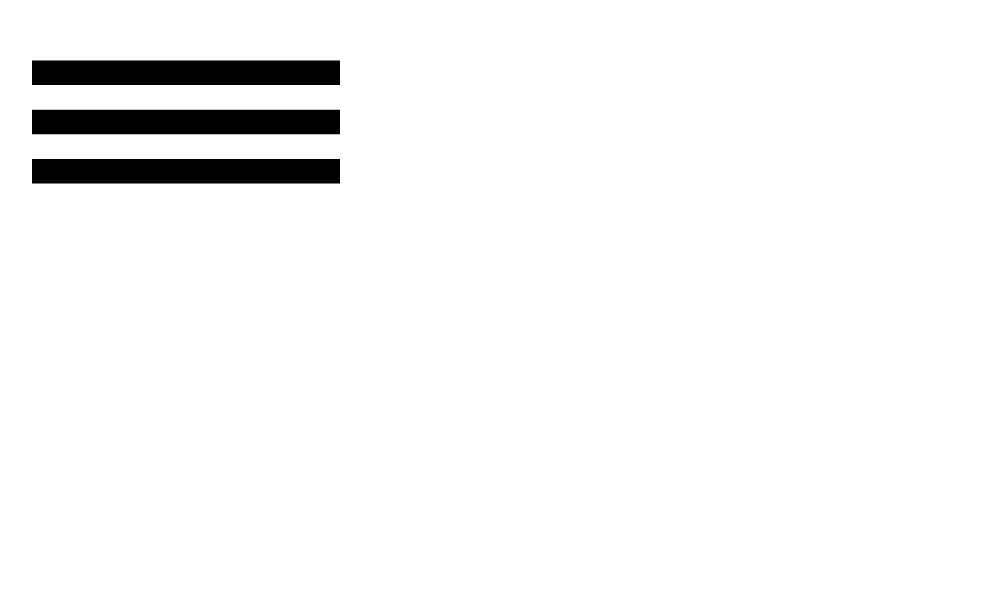
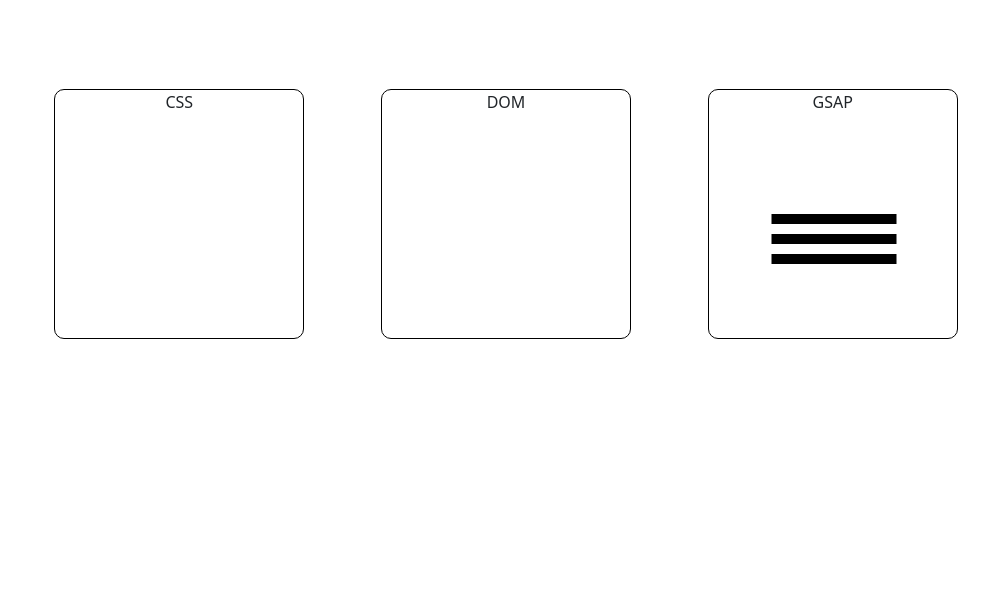
Before and after one commit to dirtyKitchen/hamburger, a website built with Parcel: page src/index.html in a window 1280 px wide. Shown: the part 186-800 px from the top of the page, without its empty margins (134-1123 px from the left). Built offline with nearby package versions, Linux system fonts and the light colour scheme.

Commit message:
style: add grid box for 3 svgs

```diff
--- a/src/custom.css
+++ b/src/custom.css
@@ -17,4 +17,30 @@
     transform: translate(0, -4px) rotate(-45deg)
 }
 
+.svgBox{
+    border: 1px solid black;
+    content: '';
+    height : 250px;
+    width : 250px;
+    margin: 3vw;
+    border-radius: 10px;
+}
+
+
+.container > .row{
+    height: 100vh;
+    display: flex;
+    align-items: center;
+    justify-content: center;
+}
+
+.row > .svgBox{
+    padding: 0;
+}
+
+.svgBox > p{
+    text-align: center;
+    text-transform: uppercase;
+
+}
 /* Custom CSS for Hamburger in GSAP */
--- a/src/index.html
+++ b/src/index.html
@@ -1,36 +1,78 @@
 <!DOCTYPE html>
 <html lang="en">
+
 <head>
     <meta charset="UTF-8">
     <meta http-equiv="X-UA-Compatible" content="IE=edge">
     <meta name="viewport" content="width=device-width, initial-scale=1.0">
     <title>Hamburger</title>
-    <link href="https://cdn.jsdelivr.net/npm/bootstrap@5.2.3/dist/css/bootstrap.min.css" rel="stylesheet" integrity="sha384-rbsA2VBKQhggwzxH7pPCaAqO46MgnOM80zW1RWuH61DGLwZJEdK2Kadq2F9CUG65" crossorigin="anonymous">
+    <link href="https://cdn.jsdelivr.net/npm/bootstrap@5.2.3/dist/css/bootstrap.min.css" rel="stylesheet"
+        integrity="sha384-rbsA2VBKQhggwzxH7pPCaAqO46MgnOM80zW1RWuH61DGLwZJEdK2Kadq2F9CUG65" crossorigin="anonymous">
     <link rel="stylesheet" href="style.css">
     <link rel="stylesheet" href="custom.css">
+    <style>
+        svg {
+            height: 250px;
+            width: 250px;
+        }
+    </style>
 </head>
 
+
 <body>
-    <div class="container-fluid">
+    <div class="container">
+
+        <div class="row">
+            <div class="col-sm-4 svgBox">
+                <p>css</p>
+
+            </div>
+            <div class="col-sm-4 svgBox">
+                <p>dom</p>
+
+            </div>
+            <div class="col-sm-4 svgBox">
+                <p>gsap</p>
+                <div class="s">
+                    <svg class="css" xmlns="http://www.w3.org/2000/svg" viewBox="0 0 100 100">
+                        <line class="line-one" x1="25" y1="42" x2="75" y2="42" fill="none" stroke="#000"
+                            stroke-miterlimit="10" stroke-width="4"></line>
+                        <line class="line-two" x1="25" y1="50" x2="75" y2="50" fill="none" stroke="#000"
+                            stroke-miterlimit="10" stroke-width="4"></line>
+                        <line class="line-three" x1="25" y1="58" x2="75" y2="58" fill="none" stroke="#000"
+                            stroke-miterlimit="10" stroke-width="4"></line>
+                    </svg>
+                </div>
+
+            </div>
+        </div>
+
+
         <div class="row burger">
             <div class="col-sm-6 hamburgercss">
                 <svg class="css" xmlns="http://www.w3.org/2000/svg" viewBox="0 0 100 100">
-                <line class="line-one" x1="25" y1="42" x2="75" y2="42" fill="none" stroke="#000" stroke-miterlimit="10" stroke-width="4"></line>
-                <line class="line-two" x1="25" y1="50" x2="75" y2="50" fill="none" stroke="#000" stroke-miterlimit="10" stroke-width="4"></line>
-                <line class="line-three" x1="25" y1="58" x2="75" y2="58" fill="none" stroke="#000" stroke-miterlimit="10" stroke-width="4"></line>
+                    <line class="line-one" x1="" y1="42" x2="75" y2="42" fill="none" stroke="#000"
+                        stroke-miterlimit="10" stroke-width="4"></line>
+                    <line class="line-two" x1="25" y1="50" x2="75" y2="50" fill="none" stroke="#000"
+                        stroke-miterlimit="10" stroke-width="4"></line>
+                    <line class="line-three" x1="25" y1="58" x2="75" y2="58" fill="none" stroke="#000"
+                        stroke-miterlimit="10" stroke-width="4"></line>
                 </svg>
             </div>
-           <div class="col-sm-6 csscodeblock">
+            <div class="col-sm-6 csscodeblock">
 
-           </div>
+            </div>
         </div>
         <div class="row burger">
             <div class="col-sm-6 gsapcss">
                 <svg class="gsap" xmlns="http://www.w3.org/2000/svg" viewBox="0 0 100 100">
-                    <line class="lineOne" x1="25" y1="42" x2="75" y2="42" fill="none" stroke="#000" stroke-miterlimit="10" stroke-width="4"></line>
-                    <line class="lineTwo" x1="25" y1="50" x2="75" y2="50" fill="none" stroke="#000" stroke-miterlimit="10" stroke-width="4"></line>
-                    <line class="lineThree" x1="25" y1="58" x2="75" y2="58" fill="none" stroke="#000" stroke-miterlimit="10" stroke-width="4"></line>
-                    </svg>
+                    <line class="lineOne" x1="25" y1="42" x2="75" y2="42" fill="none" stroke="#000"
+                        stroke-miterlimit="10" stroke-width="4"></line>
+                    <line class="lineTwo" x1="25" y1="50" x2="75" y2="50" fill="none" stroke="#000"
+                        stroke-miterlimit="10" stroke-width="4"></line>
+                    <line class="lineThree" x1="25" y1="58" x2="75" y2="58" fill="none" stroke="#000"
+                        stroke-miterlimit="10" stroke-width="4"></line>
+                </svg>
 
             </div>
             <div class="col-sm-6 gsapcodeblock">
@@ -42,4 +84,5 @@
 </body>
 <script src="https://cdnjs.cloudflare.com/ajax/libs/gsap/3.11.3/gsap.min.js"></script>
 <script src="gsap.js"></script>
+
 </html>
--- a/src/style.css
+++ b/src/style.css
@@ -76,7 +76,7 @@
 .container {
     padding-inline: 2em;
     margin-inline: auto;
-    max-width: 80rem;
+    max-width: 90rem;
 }
 
 /* Stlying for Screen Readers. Elements will not be visible on the browser but still available in DOM */
```
